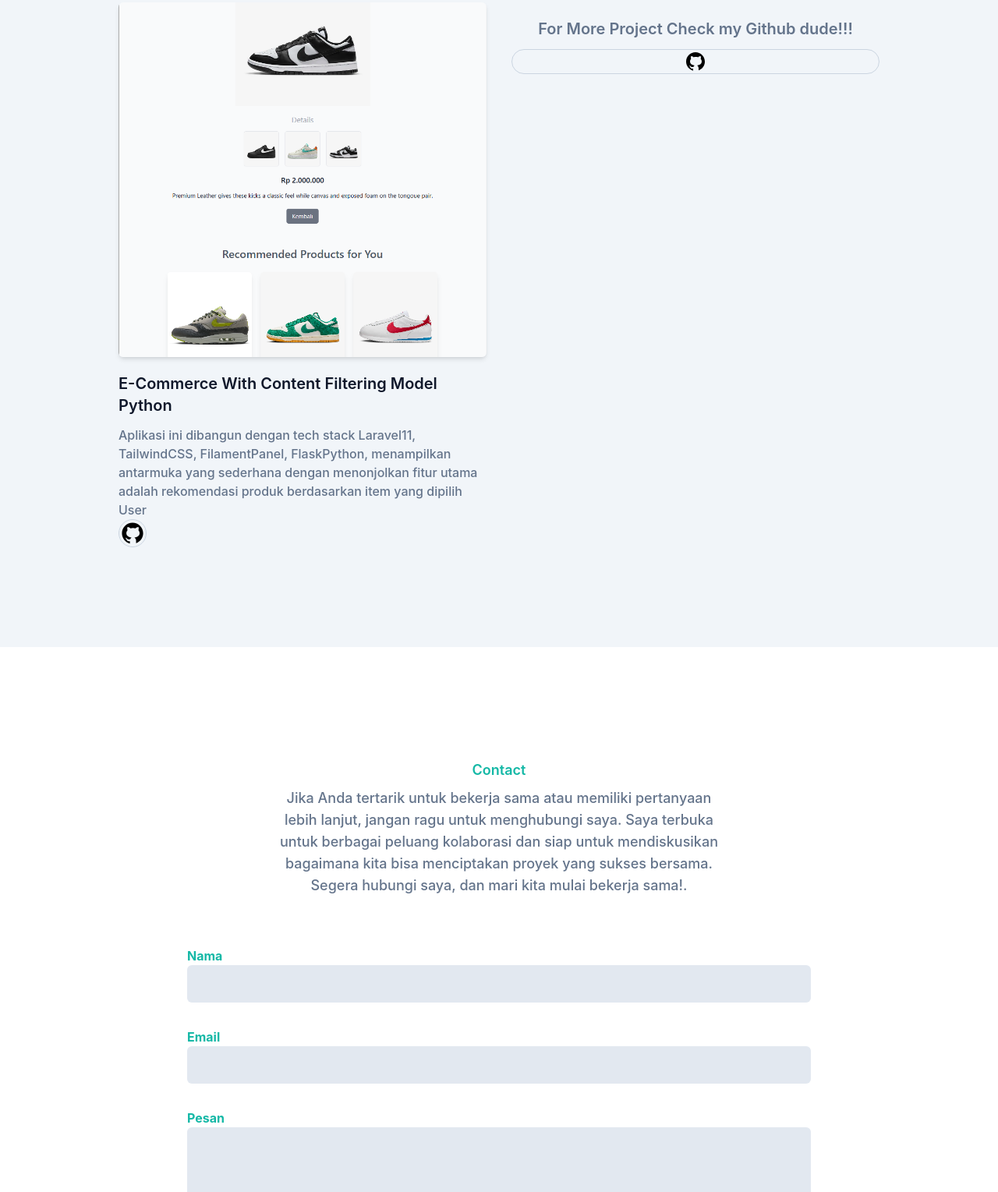
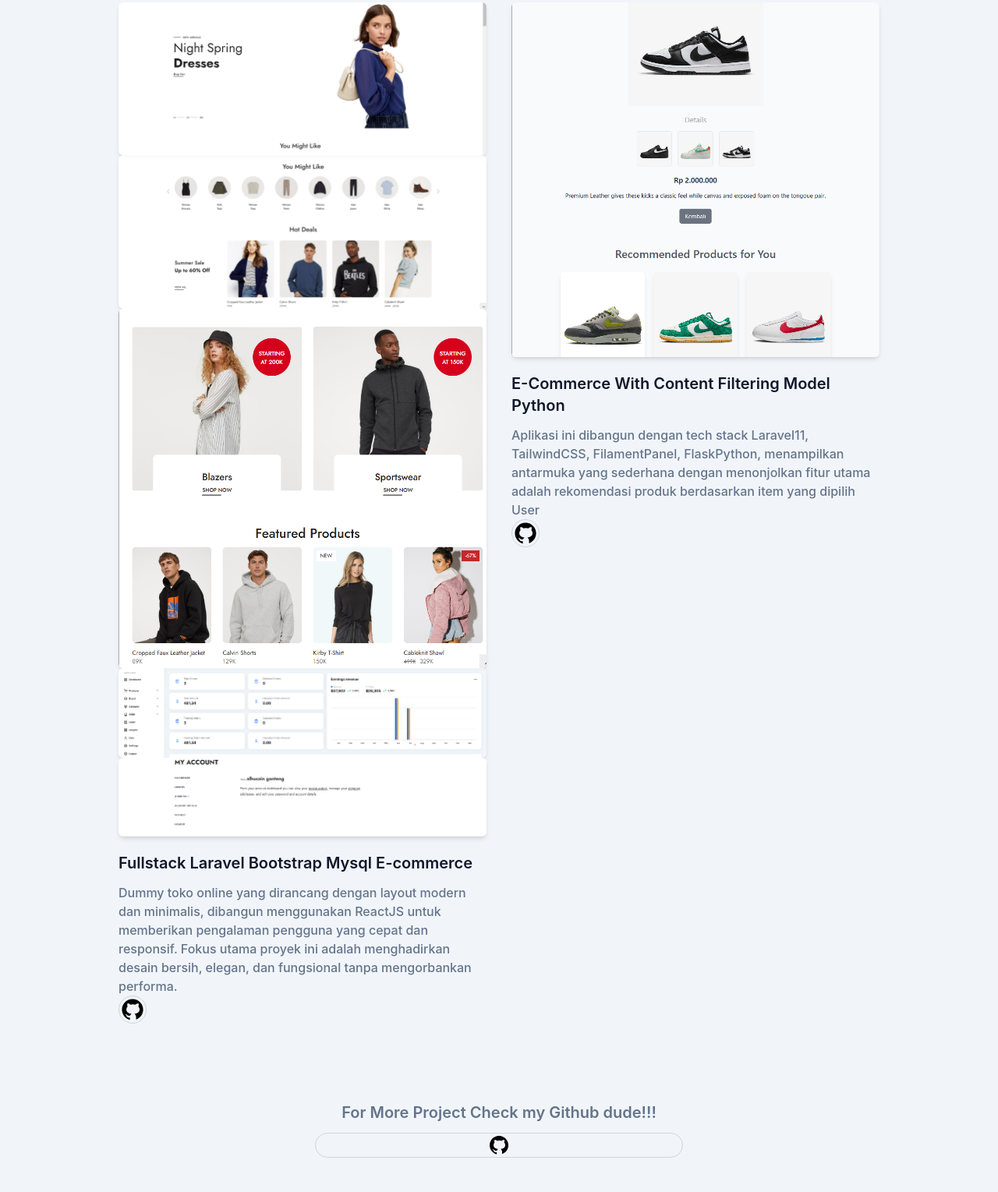
Before and after one commit to muhammadalifalhusain/portfolio, a website: page index.html in a window 1280 px wide. Shown: the part 2349-3878 px from the top of the page at 78% size. Drawn offline with Linux system fonts and the light colour scheme.

Commit message:
update img portfolio

```diff
--- a/index.html
+++ b/index.html
@@ -173,6 +173,32 @@
                 </div>
                 <div class="mb-12 p-4 md:w-1/2">
                     <div class="overflow-hidden rounded-md shadow-md">
+                        <img src="dist/img/portfolio/p1.png" alt="Landing Page" width="w-full" />
+                    </div>
+                    <div class="overflow-hidden rounded-md shadow-md">
+                        <img src="dist/img/portfolio/p2.png" alt="Landing Page" width="w-full" />
+                    </div>
+                    <div class="overflow-hidden rounded-md shadow-md">
+                        <img src="dist/img/portfolio/p3.png" alt="Landing Page" width="w-full" />
+                    </div>
+                    <div class="overflow-hidden rounded-md shadow-md">
+                        <img src="dist/img/portfolio/p4.png" alt="Landing Page" width="w-full" />
+                    </div>
+                    <div class="overflow-hidden rounded-md shadow-md">
+                        <img src="dist/img/portfolio/p5.png" alt="Landing Page" width="w-full" />
+                    </div>
+                    <h3 class="mt-5 mb-3 text-xl font-semibold text-dark dark:text-white">Fullstack Laravel Bootstrap Mysql E-commerce</h3>
+                    <p class="text-base font-medium text-secondary">Dummy toko online yang dirancang dengan layout modern dan minimalis, dibangun menggunakan ReactJS untuk memberikan pengalaman pengguna yang cepat dan responsif. Fokus utama proyek ini adalah menghadirkan desain bersih, elegan, dan
+                        fungsional tanpa mengorbankan performa.</p>
+
+                    <a href="https://github.com/muhammadalifalhusain/React_E-commerce.git" target="_blank" class="w-9 h-9 mr-3 rounded-full flex justify-center items-center border border-slate-300 hover:border-primary hover:bg-primary hover:text-white">
+                        <svg xmlns="http://www.w3.org/2000/svg" x="0px" y="0px" width="45" height="100" viewBox="0 0 30 30" class="fill-current">
+                            <path d="M15,3C8.373,3,3,8.373,3,15c0,5.623,3.872,10.328,9.092,11.63C12.036,26.468,12,26.28,12,26.047v-2.051 c-0.487,0-1.303,0-1.508,0c-0.821,0-1.551-0.353-1.905-1.009c-0.393-0.729-0.461-1.844-1.435-2.526 c-0.289-0.227-0.069-0.486,0.264-0.451c0.615,0.174,1.125,0.596,1.605,1.222c0.478,0.627,0.703,0.769,1.596,0.769 c0.433,0,1.081-0.025,1.691-0.121c0.328-0.833,0.895-1.6,1.588-1.962c-3.996-0.411-5.903-2.399-5.903-5.098 c0-1.162,0.495-2.286,1.336-3.233C9.053,10.647,8.706,8.73,9.435,8c1.798,0,2.885,1.166,3.146,1.481C13.477,9.174,14.461,9,15.495,9 c1.036,0,2.024,0.174,2.922,0.483C18.675,9.17,19.763,8,21.565,8c0.732,0.731,0.381,2.656,0.102,3.594 c0.836,0.945,1.328,2.066,1.328,3.226c0,2.697-1.904,4.684-5.894,5.097C18.199,20.49,19,22.1,19,23.313v2.734 c0,0.104-0.023,0.179-0.035,0.268C23.641,24.676,27,20.236,27,15C27,8.373,21.627,3,15,3z"></path>
+                            </svg>
+                    </a>
+                </div>
+                <div class="mb-12 p-4 md:w-1/2">
+                    <div class="overflow-hidden rounded-md shadow-md">
                         <img src="dist/img/portfolio/2.png" alt="E-Commerce" width="w-full" />
                     </div>
                     <h3 class="mt-5 mb-3 text-xl font-semibold text-dark dark:text-white">E-Commerce With Content Filtering Model Python</h3>
```
Also changed, not shown: dist/img/portfolio/p1.png (added), dist/img/portfolio/p2.png (added), dist/img/portfolio/p3.png (added), dist/img/portfolio/p4.png (added), dist/img/portfolio/p5.png (added).
